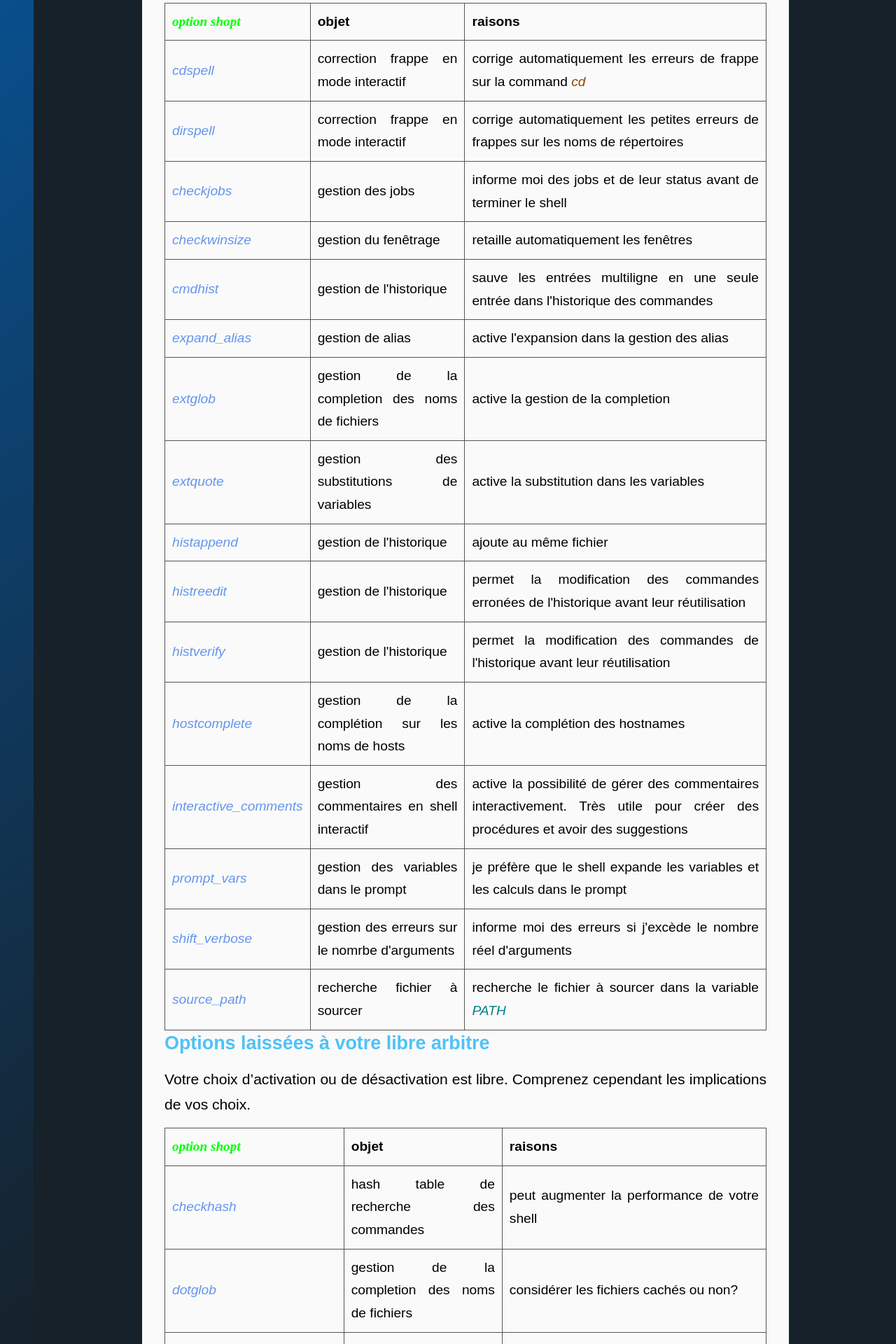
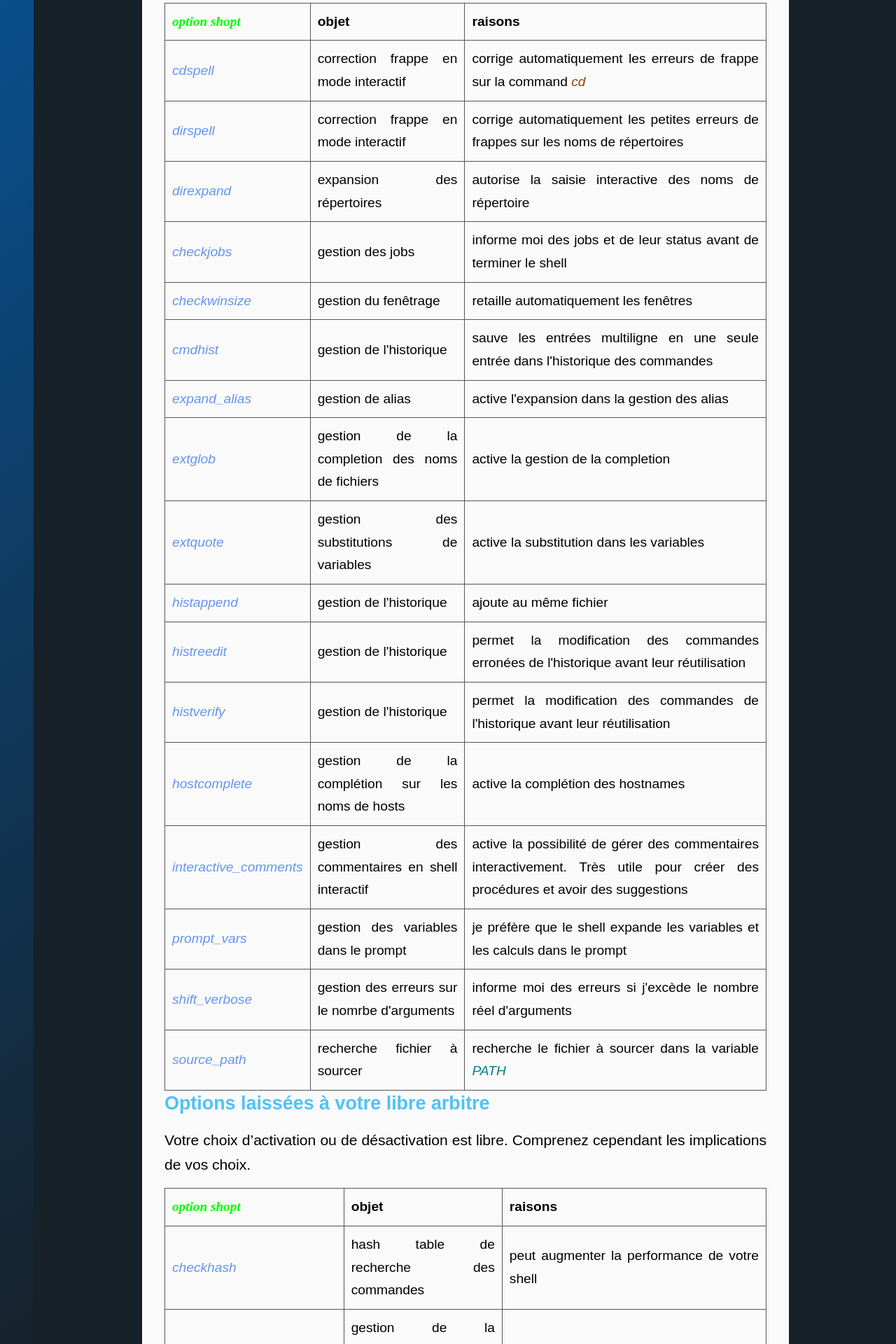
Before and after one commit to neonira/neonira.github.io, a Jekyll site: the page built from _posts/2022-01-02-bash-shopt.md, in a window 1280 px wide. Shown: the part 2539-4459 px from the top of the page at 70% size. Built offline with Jekyll 4.4.1, drawn with Linux system fonts in a browser that asks for light colours; nearby versions of some CDN libraries; some web fonts are replaced; some of the changed text lies outside the part shown.

Commit message:
added blogs

```diff
--- a/_posts/2022-01-02-bash-shopt.md
+++ b/_posts/2022-01-02-bash-shopt.md
@@ -36,6 +36,7 @@ Les options à activer sont positionnées par la commande <cite class='exec'>sho
 <tr><th><cite style='font-family:courrier;color:lime'>option shopt</cite></th><th>objet</th><th>raisons</th></tr>
 <tr><td><cite class='oc'>cdspell</cite></td><td>correction frappe en mode interactif</td><td>corrige automatiquement les erreurs de frappe sur la command <cite class='exec'>cd</cite></td></tr>
 <tr><td><cite class='oc'>dirspell</cite></td><td>correction frappe en mode interactif</td><td>corrige automatiquement les petites erreurs de frappes sur les noms de répertoires</td></tr>
+<tr><td><cite class='oc'>direxpand</cite></td><td>expansion des répertoires</td><td>autorise la saisie interactive des noms de répertoire</td></tr>
 <tr><td><cite class='oc'>checkjobs</cite></td><td>gestion des jobs</td><td>informe moi des jobs et de leur status avant de terminer le shell</td></tr>
 <tr><td><cite class='oc'>checkwinsize</cite></td><td>gestion du fenêtrage</td><td>retaille automatiquement les fenêtres</td></tr>
 <tr><td><cite class='oc'>cmdhist</cite></td><td>gestion de l'historique</td><td>sauve les entrées multiligne en une seule entrée dans l'historique des commandes</td></tr>
```
